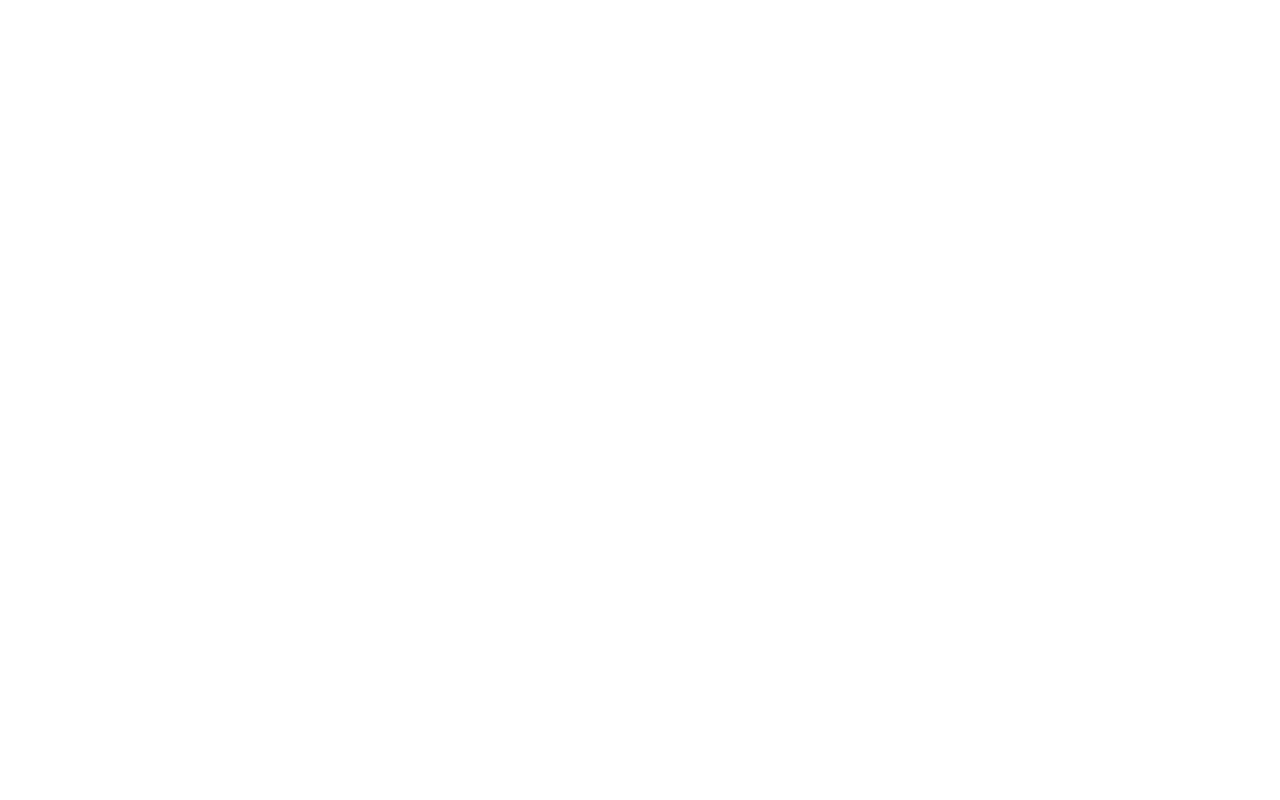
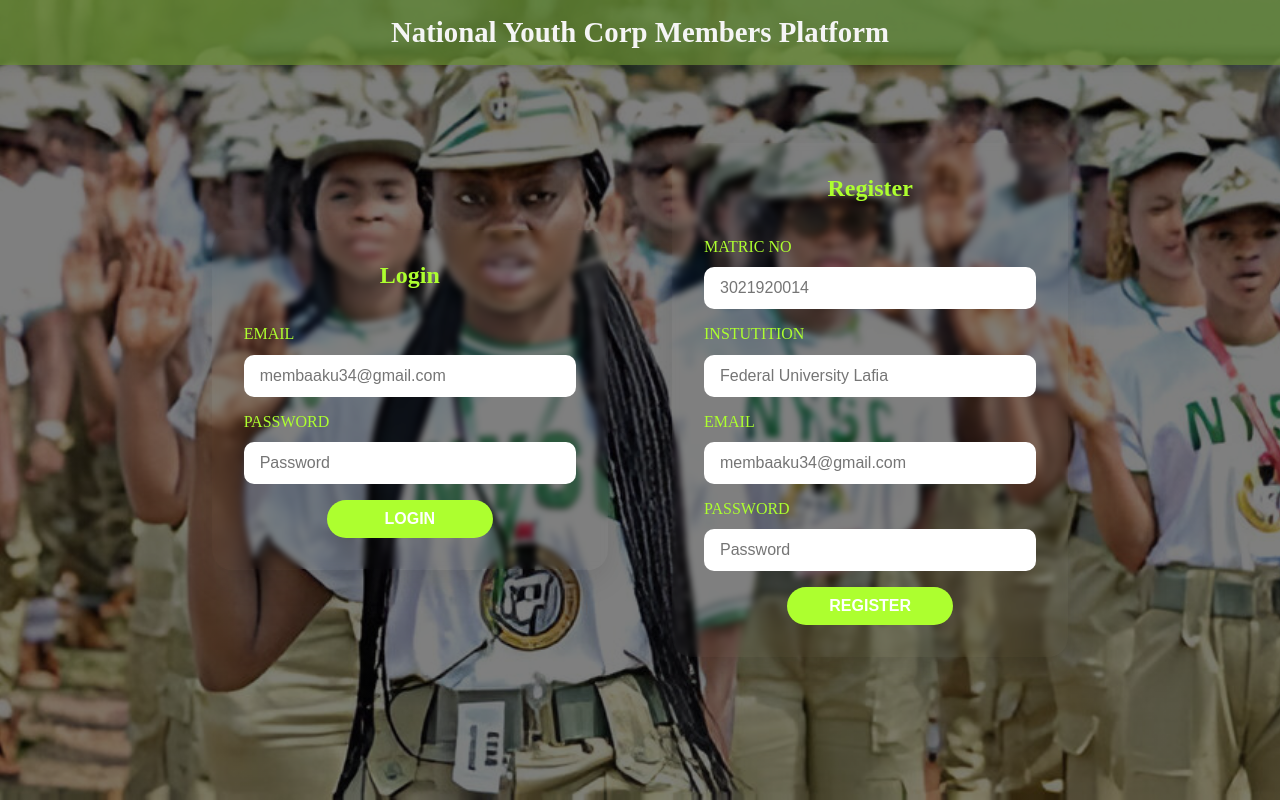
Before and after one commit to Rholla999/REGISTER-LOGIN-PAGE, a plain HTML site: page login/register/index.html in a window 1280 px wide. Drawn offline with Linux system fonts and the light colour scheme.

Commit message:
first phase

```diff
--- a/login/register/index.html
+++ b/login/register/index.html
@@ -3,9 +3,46 @@
 <head>
     <meta charset="UTF-8">
     <meta name="viewport" content="width=device-width, initial-scale=1.0">
-    <title>Document</title>
+    <title>LOGIN/REGISTER FORM</title>
+    <link rel="shortcut icon" href="/img/OIP.jpeg" type="image/x-icon">
+    <link rel="stylesheet" href="style.css">
+    <link rel="stylesheet" href="https://cdnjs.cloudflare.com/ajax/libs/font-awesome/6.7.2/css/all.min.css" integrity="sha512-Evv84Mr4kqVGRNSgIGL/F/aIDqQb7xQ2vcrdIwxfjThSH8CSR7PBEakCr51Ck+w+/U6swU2Im1vVX0SVk9ABhg==" crossorigin="anonymous" referrerpolicy="no-referrer" />
 </head>
 <body>
+    <h1>National Youth Corp Members Platform</h1>
+    <section class="container">
 
+        <section class="login-form form">
+            <h2>Login</h2>
+            <form action="/login" method="POST">
+                <label> Email
+                    <input type="text" name="email" placeholder="membaaku34@gmail.com" required>
+                </label>
+                <label for="password"> Password
+                    <input type="password" name="password" placeholder="Password" required>
+                 </label>
+                <button type="submit">Login</button>
+            </form>
+        </section>
+
+        <section class="register-form form">
+            <h2>Register</h2>
+            <form action="/register" method="POST">
+                <label for="matric">Matric No
+                    <input type="number" name="matric" placeholder="3021920014" required>
+                  </label>
+                <label for="instutition">Instutition
+                    <input type="name" name="instutition" placeholder="Federal University Lafia" required>
+                  </label>
+                  <label for="mail"> Email
+                <input type="email" name="email" placeholder="membaaku34@gmail.com" required>
+            </label>
+            <label for="password"> Password
+                <input type="password" name="password" placeholder="Password" required>
+            </label>
+                <button type="submit">Register</button>
+            </form>
+        </section>
+    </section>
 </body>
 </html>
--- a/login/register/style.css
+++ b/login/register/style.css
@@ -0,0 +1,128 @@
+*  {
+    padding: 0;
+    margin: 0;
+    box-sizing: border-box;
+}
+
+
+
+body {
+    background: green;
+    background-image: linear-gradient(rgba(0, 0, 0, 0.5), rgba(0, 0, 0, 0.5)), url(/img/nysc.jpg);
+    background-position: center;
+    background-size: cover;
+    background-repeat: no-repeat;
+    background-attachment: fixed;
+    min-height: 100vh;
+    position: relative;
+    display: flex;
+    align-items: center;
+    justify-content: center;
+    color: #f5f5f5;
+}
+
+h1 {
+    position: fixed;
+    top: 0;
+    left: 0;
+    width: 100%;
+    padding: 1rem;
+    background-color: #678a32bb;
+    /* color: #333; */
+    text-align: center;
+    font-size: 1.8rem;
+    font-weight: bold;
+    z-index: 1000;
+    box-shadow: 0 2px 10px rgba(0, 0, 0, 0.1);
+  }
+
+.container {
+    display: flex;
+    flex-direction: column;
+    gap: 2rem;
+    align-items: center;
+    justify-content: center;
+    min-height: 100vh;
+    padding: 2em;
+}
+
+.container h2 {
+    text-align: center;
+    margin-bottom: 1.5em;
+    color: greenyellow;
+}
+
+.container button {
+    width: 50%;
+    padding: 10px 15px;
+    border-radius: 22px;
+    border: none;
+    background-color: greenyellow;
+    color: #fff;
+    text-transform: uppercase;
+    font-size: 1rem;
+    font-weight: bold;
+    cursor: pointer;
+    margin: 1rem auto 0;
+    display: block;
+    transition: all 0.3s ease-in-out;
+
+}
+
+.container button:hover{
+ background: rgba(172, 255, 47, 0.705);
+ letter-spacing: 5px;
+ width: 75%;
+}
+
+.container button:active {
+    transform: scale(0.95);
+}
+
+.container .form {
+    -webkit-backdrop-filter: blur(3px);
+    backdrop-filter: blur(3px);
+    padding: 2rem;
+    border-radius: 20px;
+    box-shadow: 0 10px 30px rgba(0, 0, 0, 0.1);
+    width: 100%;
+    max-width: 400px;
+    transition: transform 0.3s ease;
+}
+
+
+
+.form:hover {
+    transform: translateY(-5px);
+}
+
+.container label {
+    display: block;
+    margin-bottom: 1rem;
+    font-weight: 500;
+    color: greenyellow;
+    text-transform: uppercase;
+}
+
+.container input {
+    width: 100%;
+    padding: 0.75rem 1rem;
+    outline: none;
+    margin-top: .7em;
+    border-radius: 10px;
+    border: none;
+    font-size: 1rem;
+    transition: border-color 0.3s ease;
+}
+
+@media (min-width: 768px) {
+    .container {
+      flex-direction: row;
+      justify-content: center;
+    }
+
+    .form {
+      flex: 1;
+      margin: 1rem;
+    }
+  }
```
Also changed, not shown: img/nysc.jpg (added).
